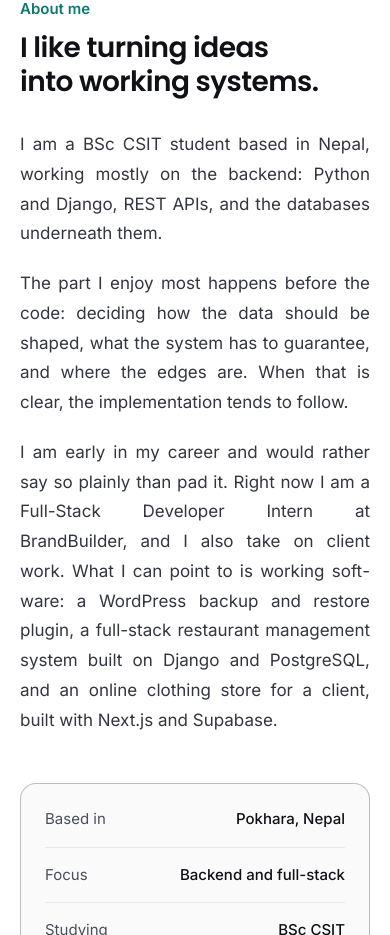
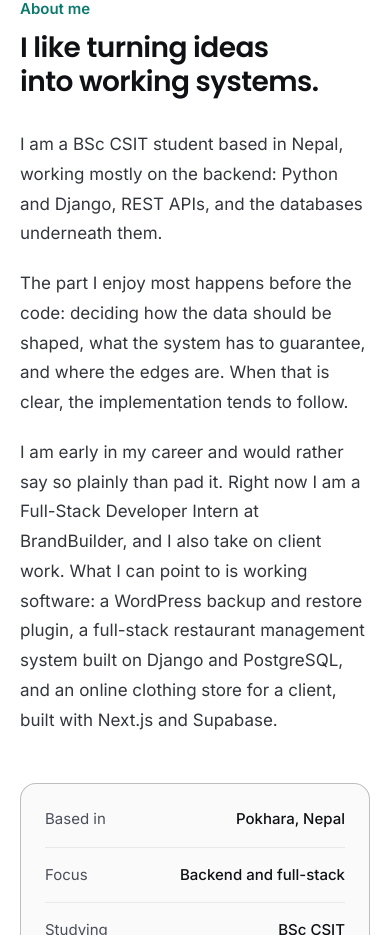
Before and after one commit to sanishstha8/portfolio, a Next.js app: page / in a window 390 px wide. Shown: the part 900-1835 px from the top of the page. Built offline with nearby package versions, Linux system fonts and the light colour scheme; no server answers.

Commit message:
Restore left-aligned About paragraphs
The previous commit accidentally reintroduced justified text on phones.

```diff
--- a/components/sections/About.tsx
+++ b/components/sections/About.tsx
@@ -14,7 +14,7 @@ export function About() {
             title="I like turning ideas into working systems."
           />
 
-          <Reveal className="body-lg mt-8 max-w-2xl space-y-5 text-justify text-body hyphens-auto lg:text-left lg:hyphens-manual">
+          <Reveal className="body-lg mt-8 max-w-2xl space-y-5 text-body">
             <p>
               I am a BSc CSIT student based in Nepal, working mostly on the
               backend: Python and Django, REST APIs, and the databases
```
